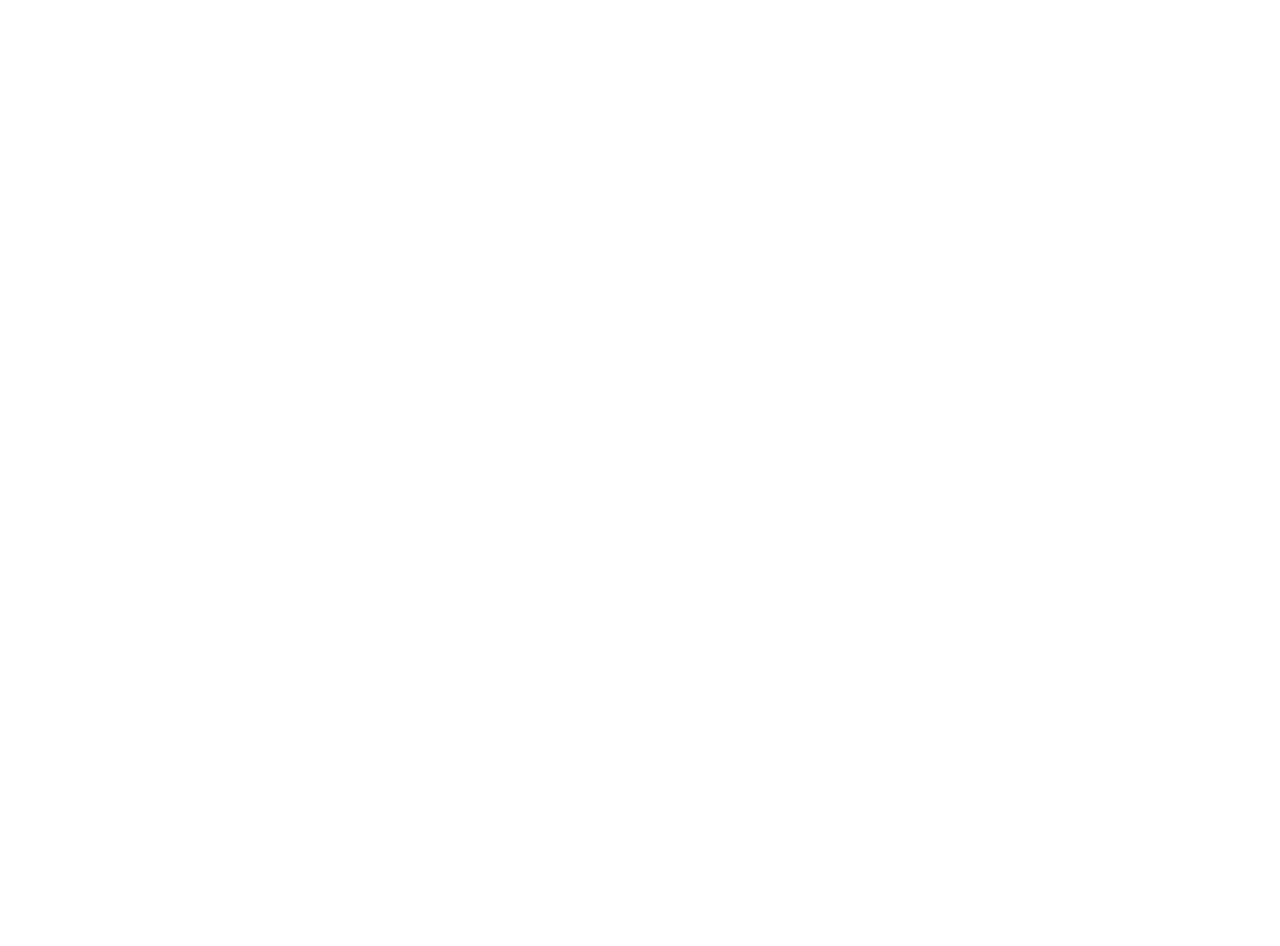
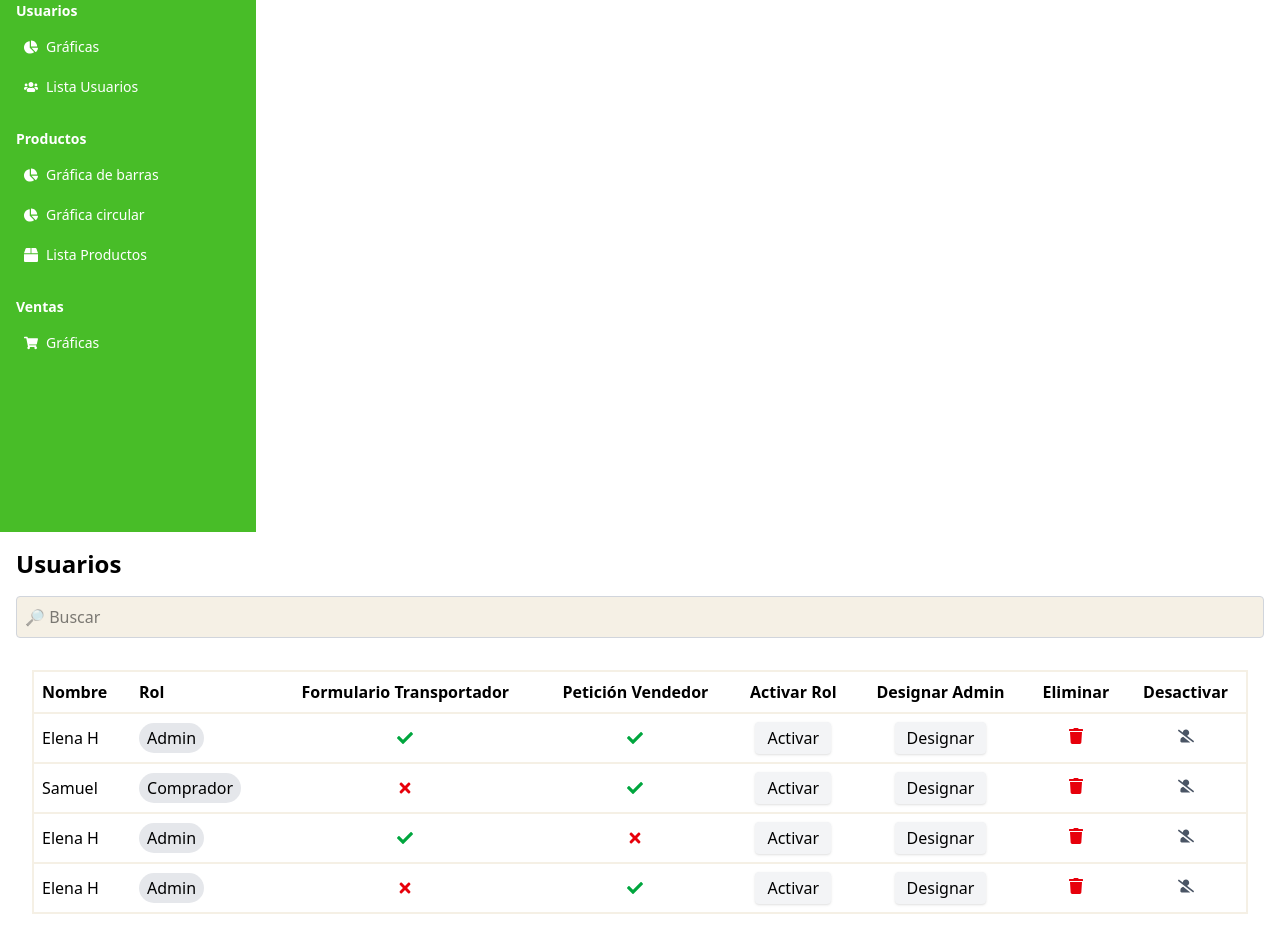
Before and after one commit to kelvinocampo/SENAGROL_Client, a React (Vite) app: page / in a window 1280 px wide. Shown: the part 300-1246 px from the top of the page. Before the commit the page ends 800 px from the top, so only its background shows below. Built offline with nearby package versions, Linux system fonts and the light colour scheme.

Commit message:
estructura echa

```diff
--- a/package.json
+++ b/package.json
@@ -13,6 +13,8 @@
     "@tailwindcss/vite": "^4.1.5",
     "react": "^19.0.0",
     "react-dom": "^19.0.0",
+    "react-icon": "^1.0.0",
+    "react-icons": "^5.5.0",
     "react-router-dom": "^7.5.3",
     "tailwindcss": "^4.1.5"
   },
--- a/src/App.tsx
+++ b/src/App.tsx
@@ -1,10 +1,10 @@
-import { Component } from "@components/Component.tsx"
+import GestionAdministrador from "@pages/GestionAdministrador";
 
 function App() {
   return (
     <>
       <h1 className="text-2xl">SENAGROL</h1>
-      <Component></Component>
+      <GestionAdministrador></GestionAdministrador>
     </>
   )
 }
--- /dev/null
+++ b/src/components/button.tsx
@@ -0,0 +1,7 @@
+const button = () => {
+  return (
+    <button className="text-red-600 hover:text-red-800"></button>
+  );
+};
+
+export default button;
--- /dev/null
+++ b/src/components/nabvar.tsx
@@ -0,0 +1,61 @@
+import { FaHome, FaChartPie, FaUsers, FaBox, FaShoppingCart } from 'react-icons/fa';
+
+export default function Sidebar() {
+  return (
+    <aside className="h-screen w-64 bg-[#48bd28] text-white flex flex-col">
+      {/* Logo */}
+      <div className="flex flex-col items-center py-6 border-b border-white">
+        <img src="/logo-senagrol.png" alt="Senagrol" className="w-20 h-20 rounded-full mb-2" />
+        <h2 className="text-xl font-bold">Admin</h2>
+      </div>
+
+      {/* Menú */}
+      <nav className="flex-1 p-4 space-y-6 text-sm">
+        <div>
+          <h3 className="text-white font-semibold mb-2">Dashboard</h3>
+          <ul>
+            <li className="flex items-center gap-2 py-2 hover:bg-[#379e1b] rounded px-2 cursor-pointer">
+              <FaHome /> Dashboard
+            </li>
+          </ul>
+        </div>
+
+        <div>
+          <h3 className="text-white font-semibold mb-2">Usuarios</h3>
+          <ul className="space-y-1">
+            <li className="flex items-center gap-2 py-2 hover:bg-[#379e1b] rounded px-2 cursor-pointer">
+              <FaChartPie /> Gráficas
+            </li>
+            <li className="flex items-center gap-2 py-2 hover:bg-[#379e1b] rounded px-2 cursor-pointer">
+              <FaUsers /> Lista Usuarios
+            </li>
+          </ul>
+        </div>
+
+        <div>
+          <h3 className="text-white font-semibold mb-2">Productos</h3>
+          <ul className="space-y-1">
+            <li className="flex items-center gap-2 py-2 hover:bg-[#379e1b] rounded px-2 cursor-pointer">
+              <FaChartPie /> Gráfica de barras
+            </li>
+            <li className="flex items-center gap-2 py-2 hover:bg-[#379e1b] rounded px-2 cursor-pointer">
+              <FaChartPie /> Gráfica circular
+            </li>
+            <li className="flex items-center gap-2 py-2 hover:bg-[#379e1b] rounded px-2 cursor-pointer">
+              <FaBox /> Lista Productos
+            </li>
+          </ul>
+        </div>
+
+        <div>
+          <h3 className="text-white font-semibold mb-2">Ventas</h3>
+          <ul>
+            <li className="flex items-center gap-2 py-2 hover:bg-[#379e1b] rounded px-2 cursor-pointer">
+              <FaShoppingCart /> Gráficas
+            </li>
+          </ul>
+        </div>
+      </nav>
+    </aside>
+  );
+}
--- /dev/null
+++ b/src/components/table/userRow.tsx
@@ -0,0 +1,40 @@
+import { User } from '@/types/User';
+import { FaCheck, FaTimes, FaTrash, FaUserSlash } from 'react-icons/fa';
+
+interface Props {
+  user: User;
+  onDelete: (id: string) => void;
+  onToggleActive: (id: string) => void;
+  onAssignAdmin: (id: string) => void;
+}
+
+const UserRow = ({ user, onDelete, onToggleActive, onAssignAdmin }: Props) => {
+  return (
+    <tr className="border-b">
+      <td className="p-2">{user.name}</td>
+      <td className="p-2">
+        <span className="bg-gray-100 rounded-full px-2 py-1">{user.role}</span>
+      </td>
+      <td className="p-2 text-center">
+        {user.hasTransportForm ? <FaCheck className="text-green-600" /> : <FaTimes className="text-red-600" />}
+      </td>
+      <td className="p-2 text-center">
+        {user.sellerRequest ? <FaCheck className="text-green-600" /> : <FaTimes className="text-red-600" />}
+      </td>
+      <td className="p-2 text-center">
+        <button onClick={() => onToggleActive(user.id)} className="btn">Activar</button>
+      </td>
+      <td className="p-2 text-center">
+        <button onClick={() => onAssignAdmin(user.id)} className="btn">Designar</button>
+      </td>
+      <td className="p-2 text-center">
+        <button onClick={() => onDelete(user.id)} className="text-red-600"><FaTrash /></button>
+      </td>
+      <td className="p-2 text-center">
+        <FaUserSlash className="text-gray-600" />
+      </td>
+    </tr>
+  );
+};
+
+export default UserRow;
--- /dev/null
+++ b/src/components/table/userTable.tsx
@@ -0,0 +1,63 @@
+import { FaCheck, FaTimes, FaTrash, FaUserSlash, FaSearch  } from 'react-icons/fa';
+
+interface User {
+  id: number;
+  name: string;
+  role: string;
+  hasTransportForm: boolean;
+  hasSellerRequest: boolean;
+}
+
+const users: User[] = [
+  { id: 1, name: "Elena H", role: "Admin", hasTransportForm: true, hasSellerRequest: true },
+  { id: 2, name: "Samuel", role: "Comprador", hasTransportForm: false, hasSellerRequest: true },
+  { id: 3, name: "Elena H", role: "Admin", hasTransportForm: true, hasSellerRequest: false },
+  { id: 4, name: "Elena H", role: "Admin", hasTransportForm: false, hasSellerRequest: true }
+];
+
+const UserTable = () => {
+  return (
+    <div className="overflow-x-auto bg-white p-4 ">
+      <table className="min-w-full table-auto rounded-xl border-2 border-[#F5F0E5]">
+        <thead className="border-2 border-[#F5F0E5]">
+          <tr>
+            <th className="p-2 text-left">Nombre</th>
+            <th className="p-2 text-left">Rol</th>
+            <th className="p-2 text-center">Formulario Transportador</th>
+            <th className="p-2 text-center">Petición Vendedor</th>
+            <th className="p-2 text-center">Activar Rol</th>
+            <th className="p-2 text-center">Designar Admin</th>
+            <th className="p-2 text-center">Eliminar</th>
+            <th className="p-2 text-center">Desactivar</th>
+          </tr>
+        </thead>
+        <tbody>
+          {users.map(user => (
+            <tr key={user.id} className="text-center hover:bg-gray-50 border-2 border-[#F5F0E5]">
+              <td className="p-2 text-left">{user.name}</td>
+              <td className="p-2 text-left">
+                <span className="bg-gray-200 px-2 py-1 rounded-full">{user.role}</span>
+              </td>
+              <td className="p-2">{user.hasTransportForm ? <FaCheck className="text-green-600 mx-auto" /> : <FaTimes className="text-red-600 mx-auto" />}</td>
+              <td className="p-2">{user.hasSellerRequest ? <FaCheck className="text-green-600 mx-auto" /> : <FaTimes className="text-red-600 mx-auto" />}</td>
+              <td className="p-2">
+                <button className="bg-gray-100 px-3 py-1 rounded shadow hover:bg-gray-200">Activar</button>
+              </td>
+              <td className="p-2">
+                <button className="bg-gray-100 px-3 py-1 rounded shadow hover:bg-gray-200">Designar</button>
+              </td>
+              <td className="p-2">
+                <button className="text-red-600 hover:text-red-800"><FaTrash /></button>
+              </td>
+              <td className="p-2">
+                <button className="text-gray-600 hover:text-gray-800"><FaUserSlash /></button>
+              </td>
+            </tr>
+          ))}
+        </tbody>
+      </table>
+    </div>
+  );
+};
+
+export default UserTable;
--- /dev/null
+++ b/src/pages/GestionAdministrador.tsx
@@ -0,0 +1,20 @@
+import UserTable from '@components/table/userTable';
+import Sidebar from '@components/nabvar';
+
+const GestionAdministrador = () => {
+  return (
+    <><Sidebar></Sidebar>
+    <div className="p-4 w-full">
+      <h1 className="text-2xl font-bold mb-4">Usuarios</h1>
+       <input
+        type="text"
+        placeholder = "🔎 Buscar "
+        className="w-full mb-4 p-2 rounded border border-gray-300 bg-[#F5F0E5]"
+        ></input>
+      <UserTable />
+    </div></>
+
+  );
+};
+
+export default GestionAdministrador;
--- /dev/null
+++ b/src/types/User.tsx
@@ -0,0 +1,8 @@
+export interface User {
+  id: string;
+  name: string;
+  role: 'Admin' | 'Comprador' | 'Vendedor';
+  hasTransportForm: boolean;
+  sellerRequest: boolean;
+  isActive: boolean;
+}
```
Also changed, not shown: 2 other files (tests, documents, lock files or other folders).
